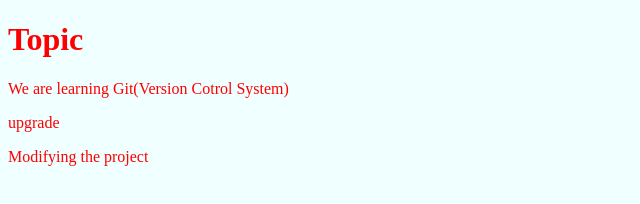
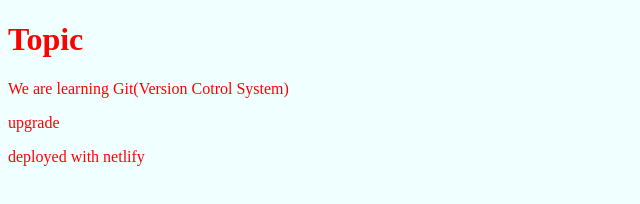
Before and after one commit to sohaibali5/Learning-Git, a plain HTML site: page index.html in a window 1280 px wide. Shown: the full height of the page, 0-640 px from the left. Drawn offline with Linux system fonts and the light colour scheme.

Commit message:
deployed with netlify

```diff
--- a/index.html
+++ b/index.html
@@ -11,6 +11,6 @@
     <h1> Topic</h1>
     <p>We are learning Git(Version Cotrol System)</p>
     <p>upgrade</p>
-    <p> Modifying the project</p>
+    <p>deployed with netlify</p>
 </body>
 </html>
```
